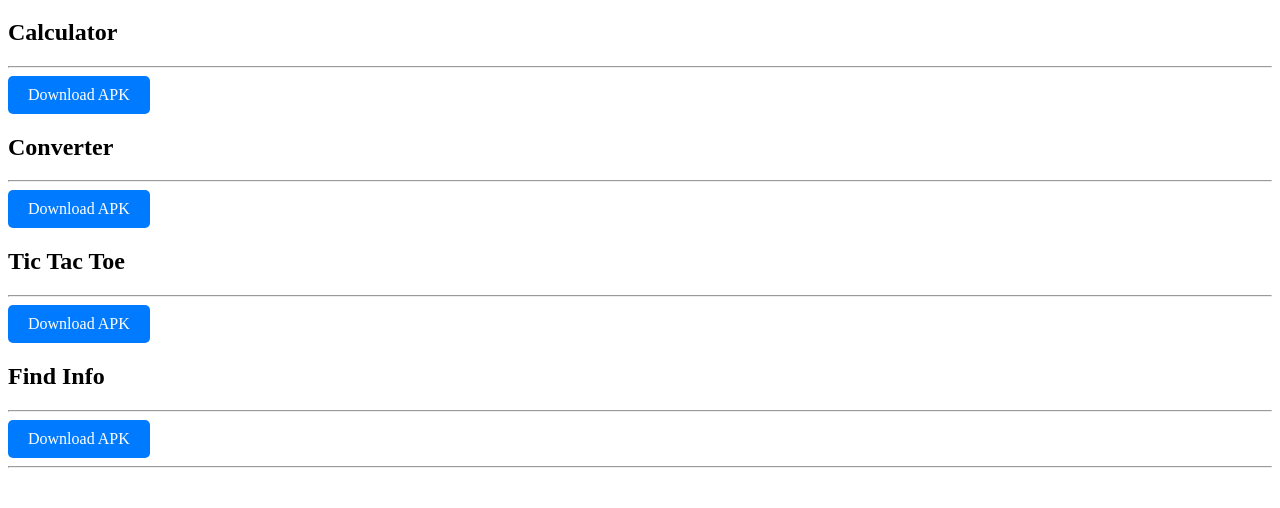
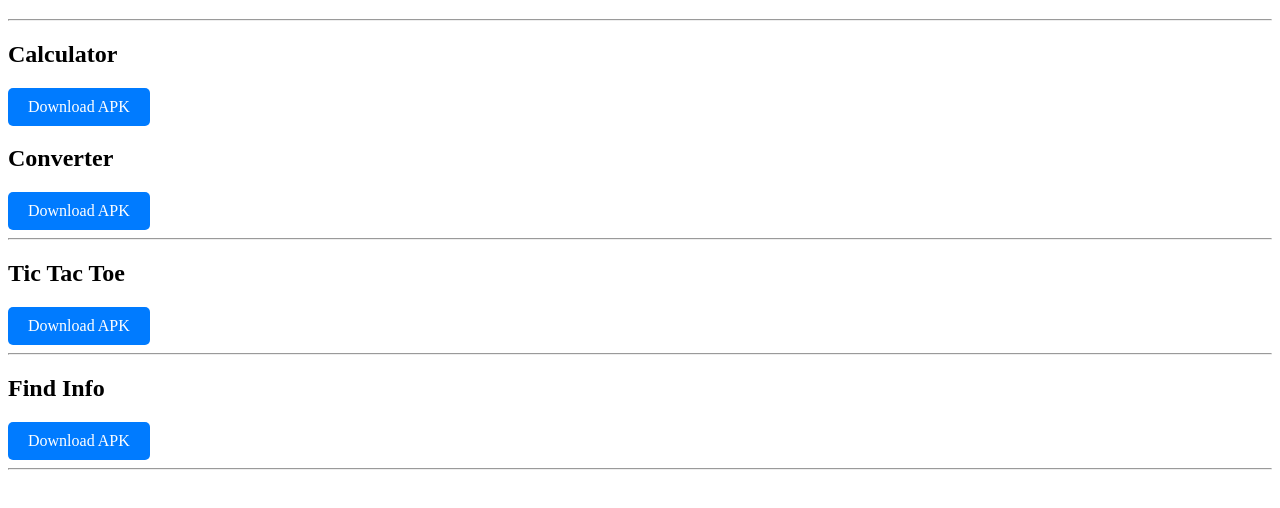
Before and after one commit to everythingfreee/MyApps, a plain HTML site: page index.html in a window 1280 px wide. Shown: the part 190-698 px from the top of the page. Drawn offline with Linux system fonts and the light colour scheme.

Commit message:
index.html

```diff
--- a/index.html
+++ b/index.html
@@ -25,15 +25,15 @@
 <body>
     <h1>You can download the config.xml file from here⬇⬇</h1>
     <a href="HTML_to_APP converter_guide.txt" class="download-button" download>Download config.xml</a><hr>
-    <h1>Download My Apps</h1>
-    <h2>Calculator</h2><hr>
+    <h1>Download My Apps</h1><hr>
+    <h2>Calculator</h2>
     <a href="Adcance Calculator.debug.v1.0.0.apk" class="download-button" download>Download APK</a>
-    <h2>Converter</h2><hr>
-    <a href="convert.apk" class="download-button" download>Download APK</a>
-    <h2>Tic Tac Toe</h2><hr>
-    <a href="tictactoe.apk" class="download-button" download>Download APK</a>
-    <h2>Find Info</h2><hr>
-    <a href="info.apk" class="download-button" download>Download APK</a>
-<hr>
+    <h2>Converter</h2>
+    <a href="convert.apk" class="download-button" download>Download APK</a><hr>
+    <h2>Tic Tac Toe</h2>
+    <a href="tictactoe.apk" class="download-button" download>Download APK</a><hr>
+    <h2>Find Info</h2>
+    <a href="info.apk" class="download-button" download>Download APK</a><hr>
+
 </body>
 </html>
```
